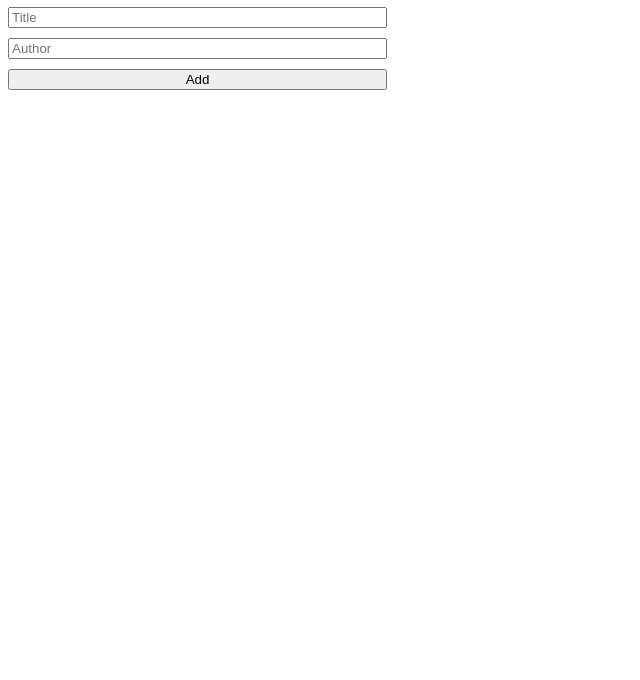
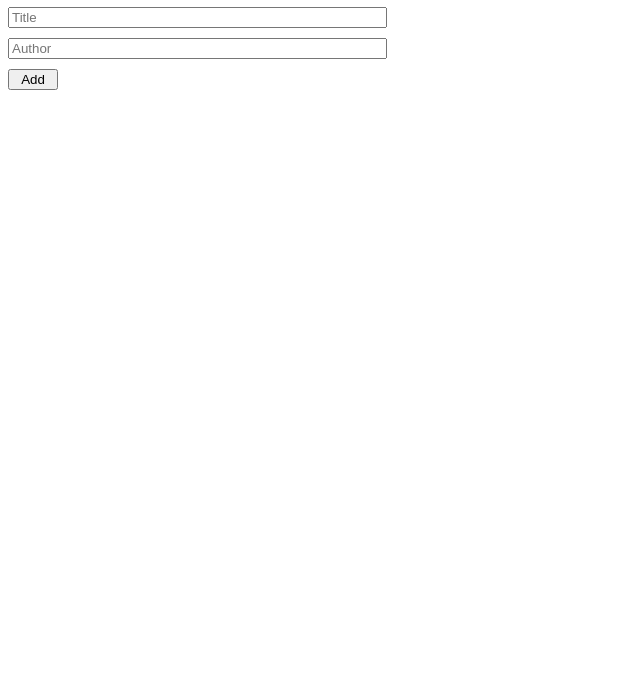
Before and after one commit to Mehria-Rahmani/awasome-books, a plain HTML site: page index.html in a window 1280 px wide. Shown: the part 120-800 px from the top of the page, without its empty margins (0-640 px from the left). Drawn offline with Linux system fonts and the light colour scheme.

Commit message:
add some styles to page

```diff
--- a/style.css
+++ b/style.css
@@ -5,7 +5,7 @@ form {
     width: 30%;
 }
 
-.submit{
+#add-btn{
     width: 50px;
 
 }
```
